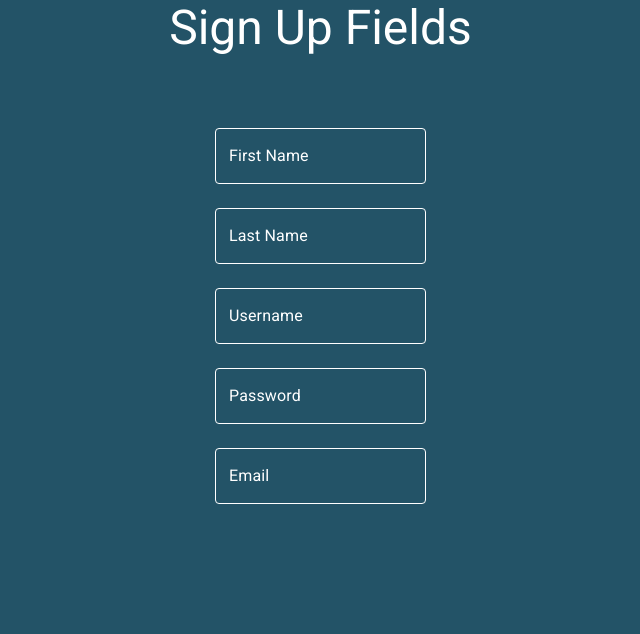
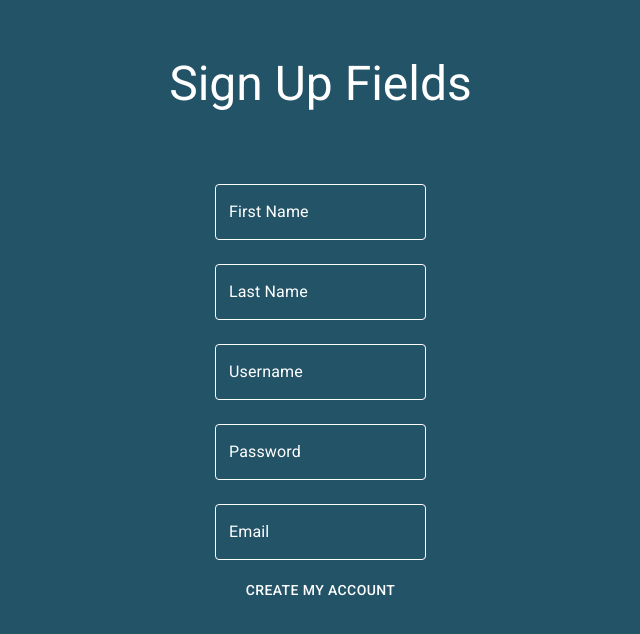
Before and after one commit to mvandenburgh/CassetteNet, a React (Create React App) app in the folder client/: page /SignUp in a window 1280 px wide. Shown: the top 634 px of the page, without its empty margins (355-995 px from the left). Built offline with nearby package versions, Linux system fonts and the light colour scheme.

Commit message:
SignUp Basic Functionality

```diff
--- a/client/src/components/PageFrame.jsx
+++ b/client/src/components/PageFrame.jsx
@@ -2,7 +2,7 @@ import React, { useContext, useState } from 'react';
 import clsx from 'clsx';
 import { fade, makeStyles } from '@material-ui/core/styles';
 import { AppBar, Typography, InputBase, Divider, Drawer, List, IconButton, ListItem, ListItemIcon, ListItemText, Toolbar } from '@material-ui/core';
-import { Search as SearchIcon, Language as AnonymousMixtapesIcon, Equalizer as AtmosphereSoundsIcon, ChevronLeft as ChevronLeftIcon, ChevronRight as ChevronRightIcon, Favorite as FavoritedMixtapesIcon, Mail as InboxIcon, PeopleAlt as FollowedUsersIcon,MoodBad as NotFoundIcon } from '@material-ui/icons';
+import { Search as SearchIcon, Language as AnonymousMixtapesIcon, Equalizer as AtmosphereSoundsIcon, ChevronLeft as ChevronLeftIcon, ChevronRight as ChevronRightIcon, Favorite as FavoritedMixtapesIcon, Mail as InboxIcon, PeopleAlt as FollowedUsersIcon,MoodBad as NotFoundIcon, PersonAdd as SignUpIcon } from '@material-ui/icons';
 import { Link } from 'react-router-dom';
 import CassetteTapeIcon from './icons/CassetteTapeIcon';
 import UserContext from '../contexts/UserContext';
@@ -194,9 +194,9 @@ function PageFrame(props) {
                     <Link to="/SignUp">
                       <ListItem button>
                           <ListItemIcon>
-                              <AtmosphereSoundsIcon />
+                              <SignUpIcon />
                           </ListItemIcon>
-                          <ListItemText primary="Atmosphere Sounds" />
+                          <ListItemText primary="Sign Up" />
                       </ListItem>
                     </Link>
                     <ListItem button style={user.isGuest ? {display: 'none'} : {}}>
--- a/client/src/components/pages/SignUpPage.jsx
+++ b/client/src/components/pages/SignUpPage.jsx
@@ -62,6 +62,7 @@ function SignUpPage(props) {
     return (
         <div  style={{ color: 'white' }}>
       <Typography align="center" variant="h3">
+      <br/>
           Sign Up Fields
       <br/>
       <br/>
@@ -98,6 +99,9 @@ function SignUpPage(props) {
             id="custom-css-outlined-input"
             />
           </Grid>
+          <Button variant="filled" color="inherit">
+            Create My Account
+        </Button>
         </Grid>
       </div>
     </div>
```
Also changed, not shown: client/src/components/pages/StartPage.jsx (line endings or trailing spaces).
